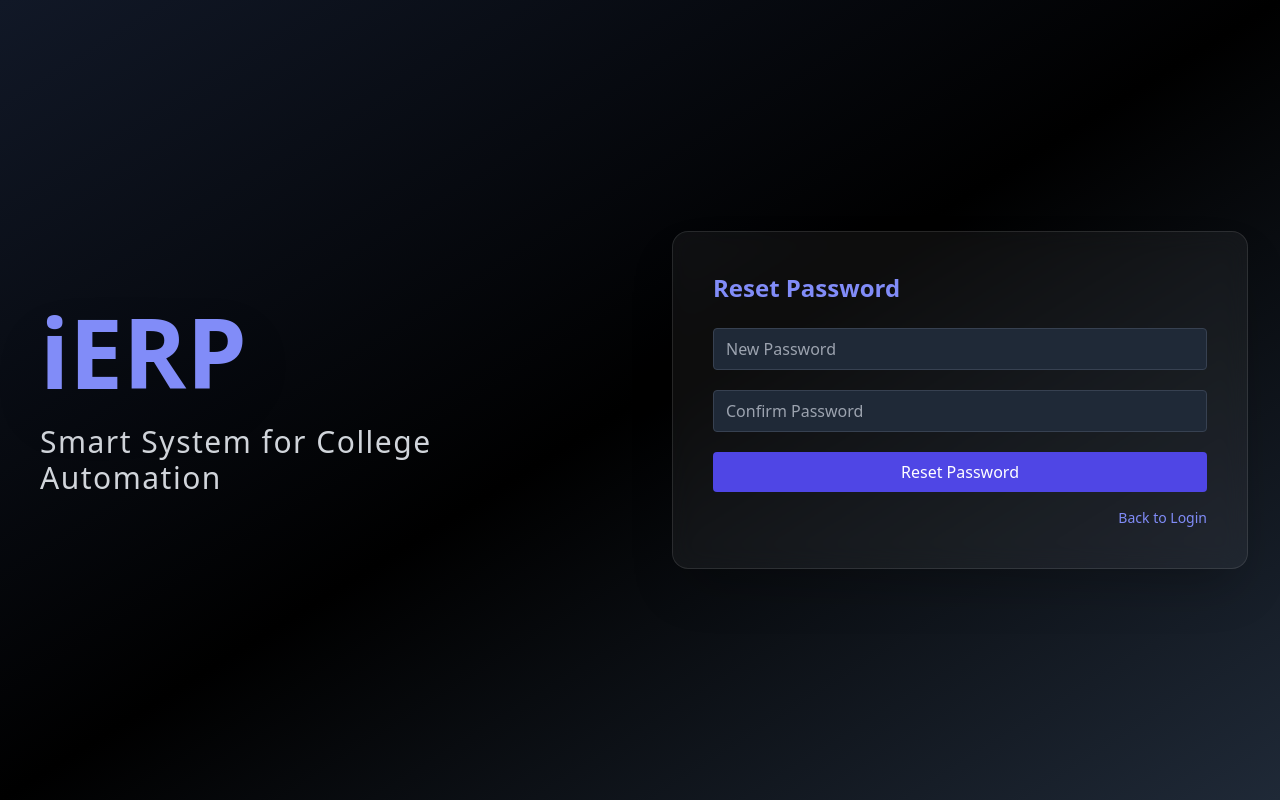
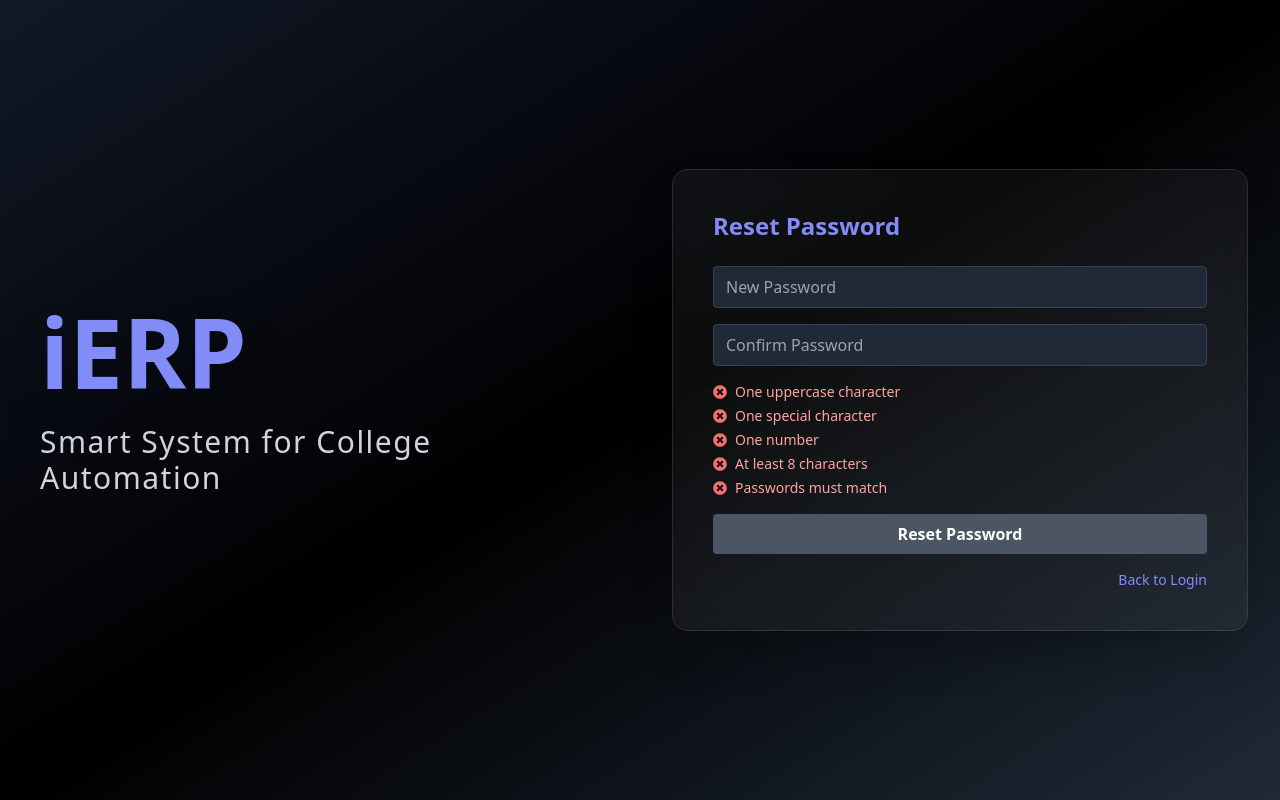
Before and after one commit to TarunParvati392/ierp-project, a React (Create React App) app in the folder client/: page /reset-password/1 in a window 1280 px wide. Built offline with nearby package versions, Linux system fonts and the light colour scheme; no server answers.

Commit message:
Reset Validations

```diff
--- a/client/src/pages/ResetPasswordPage.js
+++ b/client/src/pages/ResetPasswordPage.js
@@ -1,41 +1,61 @@
-import React, { useState } from 'react';
-import { useParams, Link } from 'react-router-dom';
+import React, { useState, useEffect } from 'react';
+import { useParams, useNavigate, Link } from 'react-router-dom';
 import api from '../utils/api';
+import { FaCheckCircle, FaTimesCircle } from 'react-icons/fa';
 
 const ResetPasswordPage = () => {
   const { token } = useParams();
+  const navigate = useNavigate();
+
   const [newPassword, setNewPassword] = useState('');
   const [confirmPassword, setConfirmPassword] = useState('');
   const [message, setMessage] = useState('');
   const [errorMsg, setErrorMsg] = useState('');
 
-  const isValidPassword = (pass) =>
-    /^[A-Z][\w@#$%^&+=]{4,}$/.test(pass) &&
-    /[0-9]/.test(pass) &&
-    /[^a-zA-Z0-9]/.test(pass);
+  const [validations, setValidations] = useState({
+    capital: false,
+    special: false,
+    number: false,
+    length: false,
+    match: false,
+  });
+
+  useEffect(() => {
+    const capital = /[A-Z]/.test(newPassword);
+    const special = /[!@#$%^&*(),.?":{}|<>]/.test(newPassword);
+    const number = /\d/.test(newPassword);
+    const length = newPassword.length >= 8;
+    const match = newPassword === confirmPassword && confirmPassword !== '';
+
+    setValidations({ capital, special, number, length, match });
+  }, [newPassword, confirmPassword]);
+
+  const allValid = Object.values(validations).every(Boolean);
 
   const handleSubmit = async (e) => {
     e.preventDefault();
     setMessage('');
     setErrorMsg('');
 
-    if (!isValidPassword(newPassword)) {
-      setErrorMsg('Password must start with capital letter, include number & special char, and be 5+ characters');
-      return;
-    }
-
-    if (newPassword !== confirmPassword) {
-      setErrorMsg('Passwords do not match');
-      return;
-    }
-
     try {
       const res = await api.post(`/auth/reset-password/${token}`, { newPassword });
-      setMessage(res.data.message);
+      alert(res.data.message);
+      navigate('/');
     } catch (err) {
       setErrorMsg(err.response?.data?.error || 'Link expired or invalid');
     }
   };
+
+  const renderValidation = (condition, label) => (
+    <div className="flex items-center space-x-2 text-sm">
+      {condition ? (
+        <FaCheckCircle className="text-green-400" />
+      ) : (
+        <FaTimesCircle className="text-red-400" />
+      )}
+      <span className={`${condition ? 'text-green-300' : 'text-red-300'}`}>{label}</span>
+    </div>
+  );
 
   return (
     <div className="min-h-screen flex flex-col md:flex-row bg-gradient-to-br from-gray-900 via-black to-gray-800 text-white">
@@ -53,7 +73,7 @@ const ResetPasswordPage = () => {
       <div className="w-full md:w-1/2 flex items-center justify-center p-8">
         <div className="w-full max-w-xl bg-white/5 backdrop-blur-md border border-white/10 shadow-2xl rounded-2xl p-10">
           <h2 className="text-2xl font-bold mb-6 text-indigo-400">Reset Password</h2>
-          <form onSubmit={handleSubmit} className="space-y-5">
+          <form onSubmit={handleSubmit} className="space-y-4">
             <input
               type="password"
               placeholder="New Password"
@@ -70,15 +90,29 @@ const ResetPasswordPage = () => {
               className="w-full px-3 py-2 rounded bg-gray-800 text-white border border-gray-700 focus:ring-2 focus:ring-indigo-500"
               required
             />
-            {message && <p className="text-green-400 text-sm">{message}</p>}
-            {errorMsg && <p className="text-red-400 text-sm">{errorMsg}</p>}
+
+            <div className="mt-4 space-y-1">
+              {renderValidation(validations.capital, 'One uppercase character')}
+              {renderValidation(validations.special, 'One special character')}
+              {renderValidation(validations.number, 'One number')}
+              {renderValidation(validations.length, 'At least 8 characters')}
+              {renderValidation(validations.match, 'Passwords must match')}
+            </div>
+
+            {errorMsg && <p className="text-red-400 text-sm mt-2">{errorMsg}</p>}
+            {message && <p className="text-green-400 text-sm mt-2">{message}</p>}
+
             <button
               type="submit"
-              className="w-full bg-indigo-600 hover:bg-indigo-700 text-white py-2 rounded"
+              disabled={!allValid}
+              className={`w-full mt-4 ${
+                allValid ? 'bg-indigo-600 hover:bg-indigo-700' : 'bg-gray-600 cursor-not-allowed'
+              } text-white font-semibold py-2 px-4 rounded transition-all duration-300`}
             >
               Reset Password
             </button>
           </form>
+
           <div className="text-sm mt-4 text-right">
             <Link to="/" className="text-indigo-400 hover:underline">Back to Login</Link>
           </div>
```
